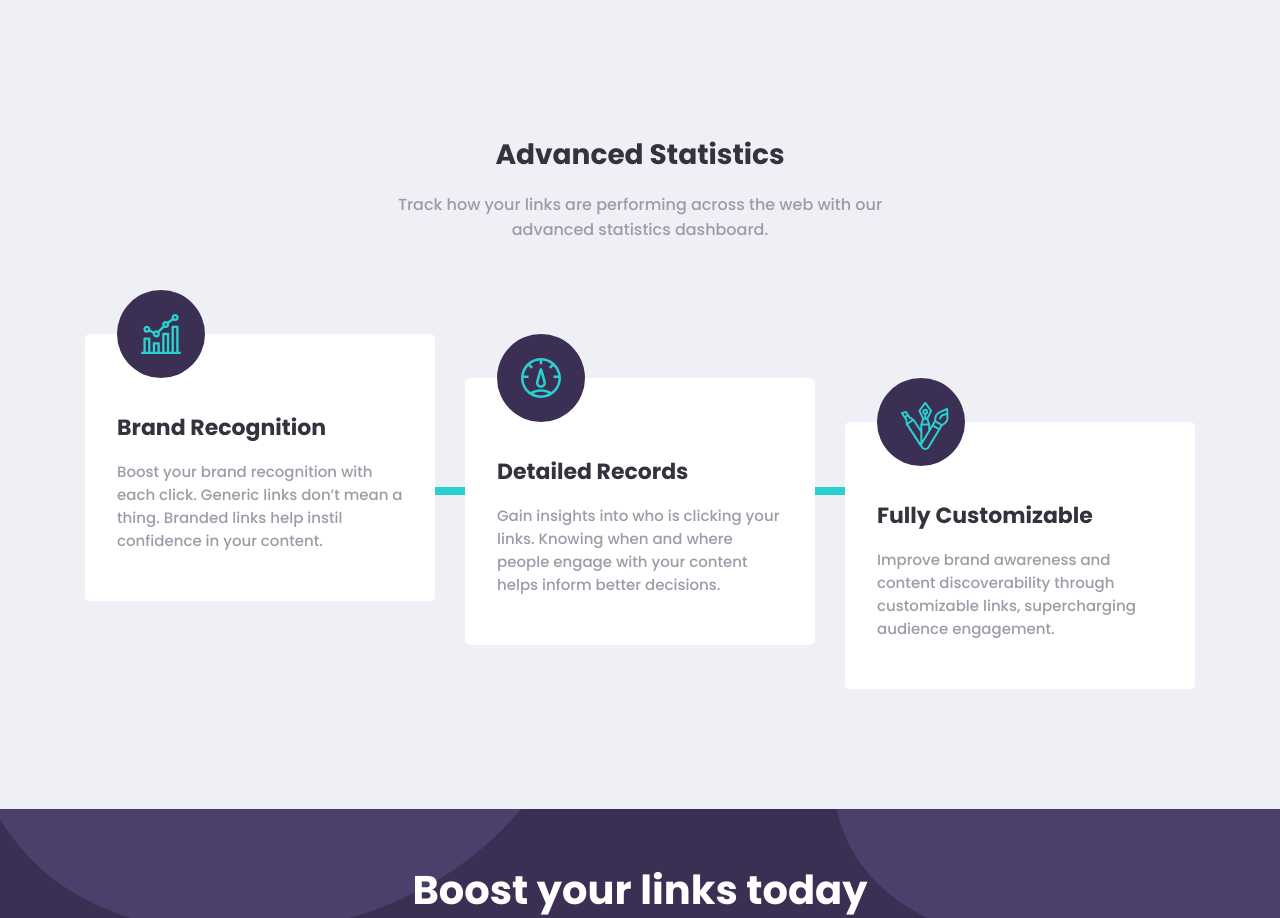
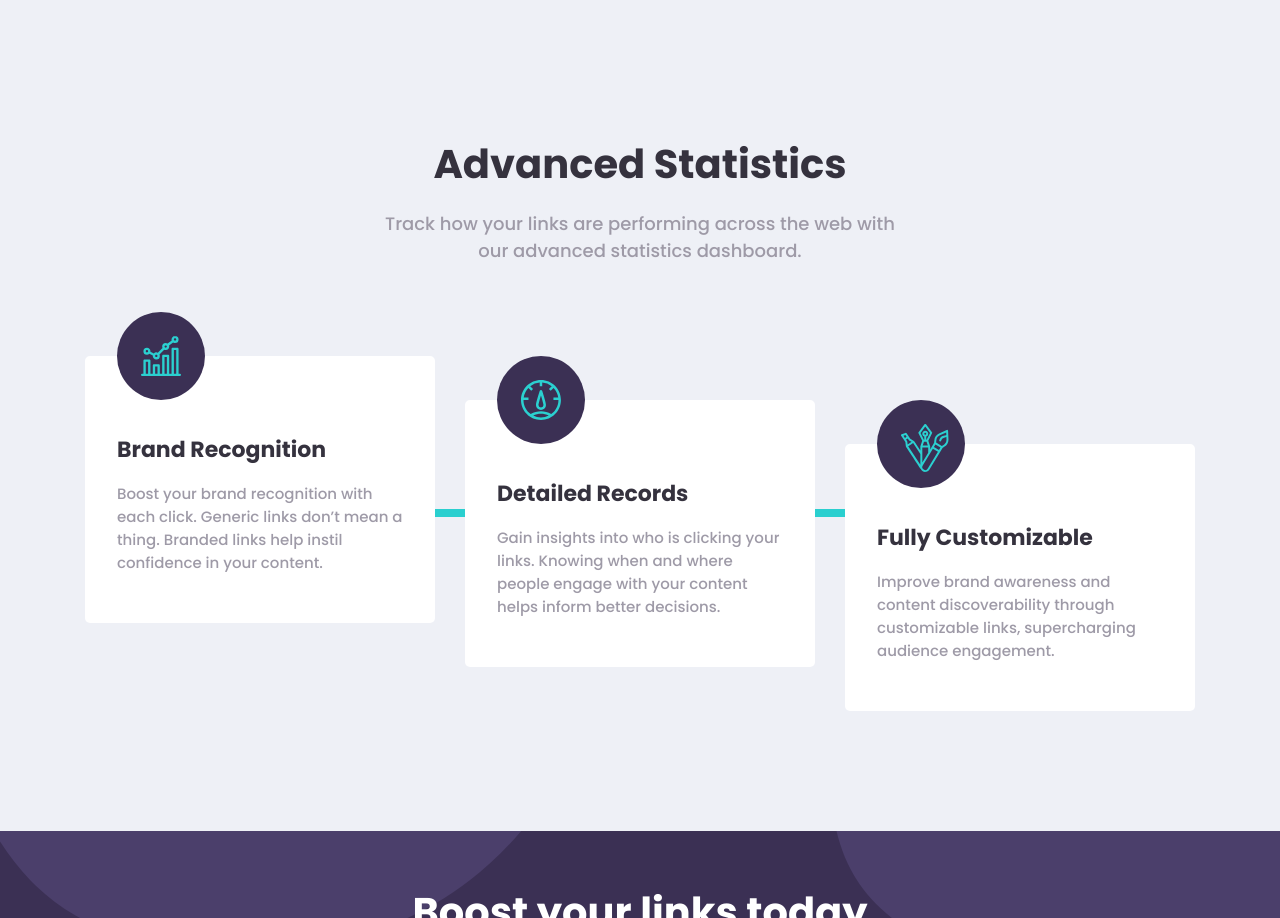
Before and after one commit to trevdrury/FrontendMentor-url-shortening-api-landing-page, a React (Create React App) app: page / in a window 1280 px wide. Shown: the part 899-1817 px from the top of the page. Built offline with nearby package versions, Linux system fonts and the light colour scheme.

Commit message:
fixed font sizes in the AboutSection component

```diff
--- a/src/components/about-section/about-section.styles.js
+++ b/src/components/about-section/about-section.styles.js
@@ -27,12 +27,21 @@ export const AboutHeadline = styled.h2`
   font-size: 2.8rem;
   color: ${colors.veryDarkBlue};
   padding: 1.6rem 0;
+
+  @media (min-width: 768px) {
+    font-size: 4rem;
+    font-weight: bold;
+  }
 `;
 
 export const AboutByline = styled.p`
   font-size: 1.6rem;
   text-align: center;
   color: ${colors.grayishViolet};
+
+  @media (min-width: 768px) {
+    font-size: 1.8rem;
+  }
 `;
 
 export const AboutSectionDetails = styled.div`
```
